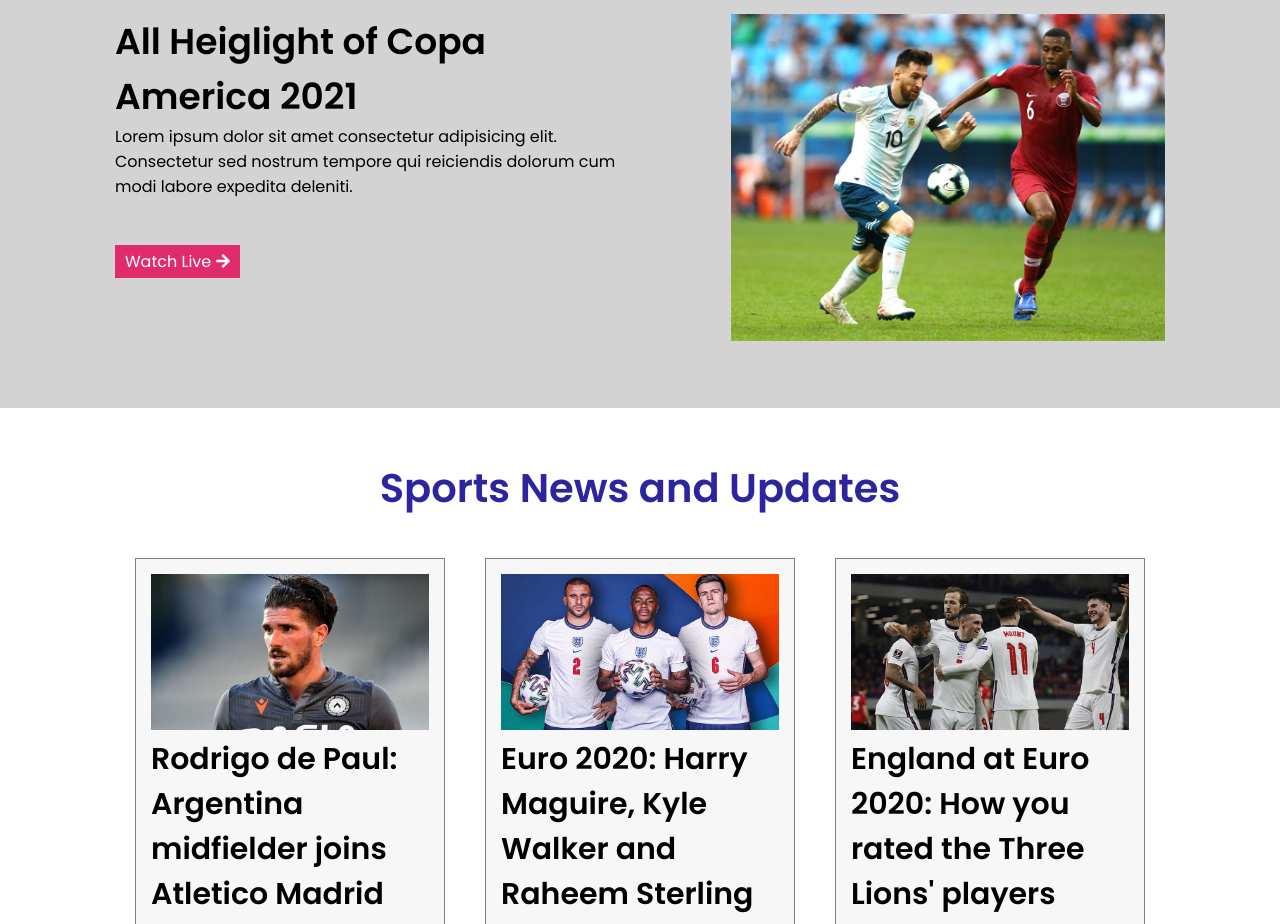
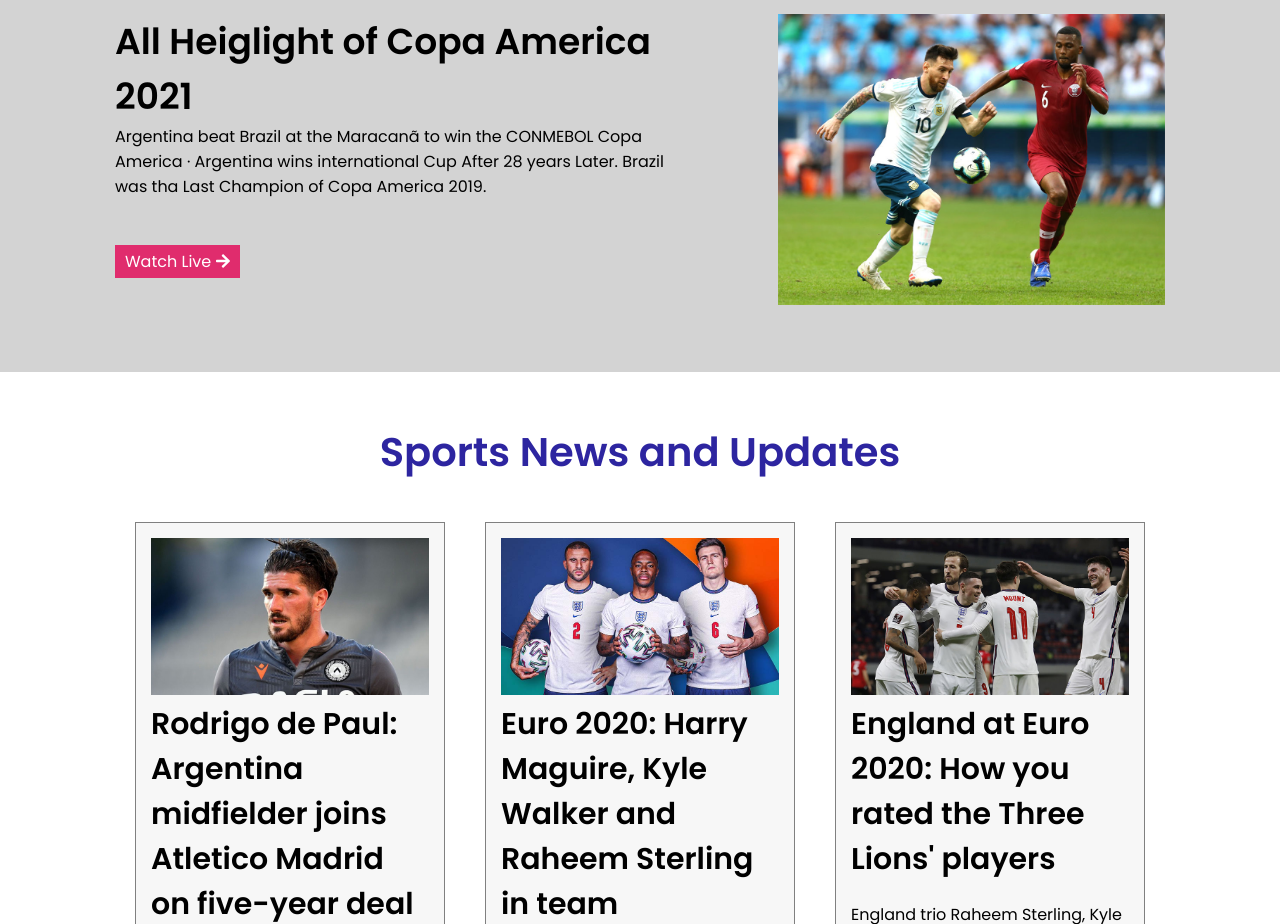
Before and after one commit to mahabubrajj/football-craze, a plain HTML site: page index.html in a window 1280 px wide. Shown: the part 3240-4164 px from the top of the page. Drawn offline with Linux system fonts and the light colour scheme.

Commit message:
Text add

```diff
--- a/index.html
+++ b/index.html
@@ -129,9 +129,8 @@
         <div class="heilight-area">
             <div class="heilight-left">
                 <h2>All Heiglight of Copa America 2021</h2>
-                <p>Lorem ipsum dolor sit amet consectetur adipisicing elit. Consectetur sed nostrum tempore qui
-                    reiciendis
-                    dolorum cum modi labore expedita deleniti.</p>
+                <p>Argentina beat Brazil at the Maracanã to win the CONMEBOL Copa America · Argentina wins international
+                    Cup After 28 years Later. Brazil was tha Last Champion of Copa America 2019.</p>
                 <div class="link">
                     <a href="http://digitalrid.com" target="_blank">Watch Live <i class="fas fa-arrow-right"></i></a>
                 </div>
```
